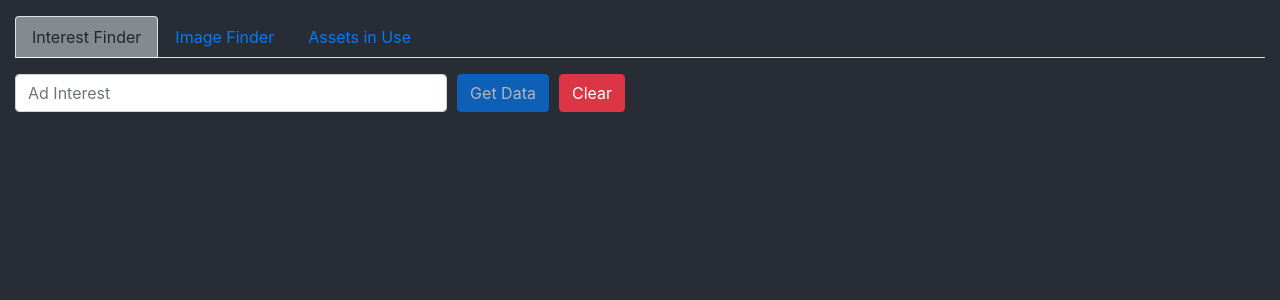
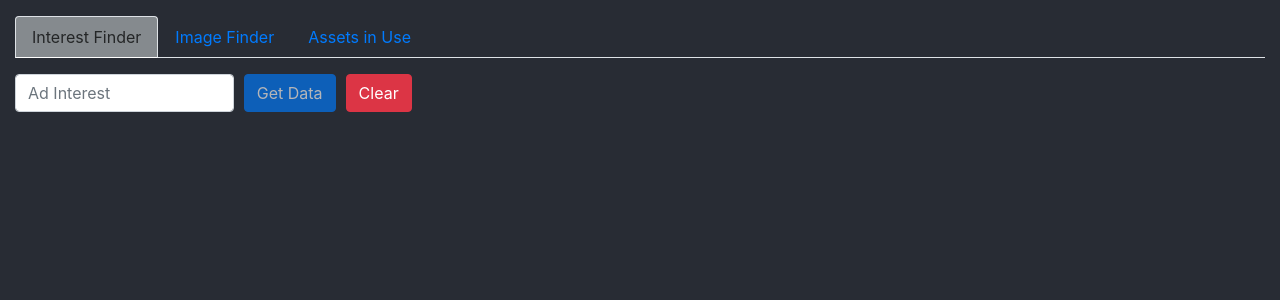
Before and after one commit to lmonge87/fbbusinesstools, a React (Create React App) app: page / in a window 1280 px wide. Shown: the top 300 px of the page. Built offline with nearby package versions, Linux system fonts and the light colour scheme.

Commit message:
Minor layout change

```diff
--- a/src/components/form.js
+++ b/src/components/form.js
@@ -70,7 +70,7 @@ export default function InputForm(props) {
   return (
     <>
       <Row className="mt-3">
-        <Col xs="6">
+        <Col xs="4">
           <Form onSubmit={handleSubmit}>
             <Form.Row className="align-items-center">
               <Col>
```
